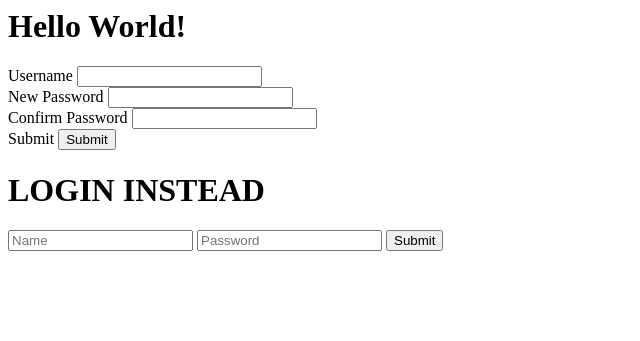
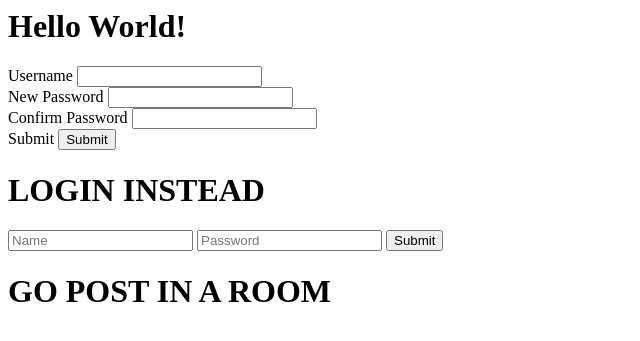
Before and after one commit to JQuinzell/Vetiver, a Flask app: page / in a window 1280 px wide. Shown: the top 341 px of the page, without its empty margins (0-640 px from the left). Run offline with Flask 2, Linux system fonts and the light colour scheme; data that the repository does not hold is empty; some libraries are stand-ins or nearby versions.

Commit message:
Users can post in rooms

```diff
--- a/app/main/forms.py
+++ b/app/main/forms.py
@@ -27,3 +27,7 @@ class ProfileForm(Form):
 	def validate_name(self, field):
 		if Student.query.filter_by(name=field.data).first():
 			raise ValidationError("Name has already been taken")
+
+class PostForm(Form):
+	body = TextAreaField(validators=[Required()])
+	submit = SubmitField("Post")
--- a/app/main/views.py
+++ b/app/main/views.py
@@ -1,14 +1,15 @@
 from flask import render_template, redirect, url_for, flash
 from flask.ext.login import login_required, current_user, login_user
 from . import main
-from .forms import SignupForm, LoginForm, ProfileForm
+from .forms import SignupForm, LoginForm, ProfileForm, PostForm
 from .. import db, lm
-from ..models import Student
+from ..models import Student, Room, Post
 
 @main.route('/', methods=["GET", "POST"])
 def index():
 	form = SignupForm()
 	login = LoginForm()
+	rooms = Room.query.all()
 
 	if form.validate_on_submit():
 		student = Student(
@@ -21,7 +22,7 @@ def index():
 		flash("You have signed up")
 		return redirect(url_for('.index'))
 
-	return render_template('index.html', form=form, login=login)
+	return render_template('index.html', form=form, login=login, rooms=rooms)
 
 @login_required
 @main.route('/profile/edit', methods=["GET", "POST"])
@@ -38,3 +39,23 @@ def edit():
 	form.name.data = current_user.name
 
 	return render_template('user/edit.html', form=form)
+
+@login_required
+@main.route('/rooms/<name>', methods=['GET', 'POST'])
+def room(name):
+	form = PostForm()
+	room = Room.query.filter_by(name=name).first()
+	posts = room.posts
+
+	if form.validate_on_submit():
+		post = Post(student=current_user, body=form.body.data)
+		room.posts.append(post)
+		flash("Posted Successfully!!!!")
+		db.session.add(post)
+		db.session.commit()
+		print post.created_at
+		return redirect(url_for('main.room', name=room.name))
+
+
+
+	return render_template('room.html', room=room, form=form, posts=posts)
--- a/app/models.py
+++ b/app/models.py
@@ -1,6 +1,7 @@
 from . import db
 from werkzeug.security import generate_password_hash, check_password_hash
 from flask.ext.login import UserMixin
+from datetime import datetime
 
 class Student(UserMixin, db.Model):
 	__tablename__ = 'students'
@@ -78,7 +79,7 @@ class Post(db.Model):
 	user_id = db.Column(db.Integer, db.ForeignKey('students.id'))
 	room_id = db.Column(db.Integer, db.ForeignKey('rooms.id'))
 	body = db.Column(db.Text)
-	created_at = db.Column(db.DateTime)
+	created_at = db.Column(db.DateTime, default=datetime.utcnow)
 	tags = db.relationship('Tag', secondary=post_tags, backref="posts")
 
 class Tag(db.Model):
--- a/app/templates/index.html
+++ b/app/templates/index.html
@@ -25,3 +25,10 @@
 	{{ login.password(placeholder="Password") }}
 	{{ login.submit }}
 </form>
+
+<h1>GO POST IN A ROOM</h1>
+<ul>
+{% for room in rooms %}
+	<li><a href="{{ url_for('main.room', name=room.name) }}">{{ room.name }}</a></li>
+{% endfor %}
+</ul>
```
Also changed, not shown: app/templates/room.html (added, +20 -0 lines).
